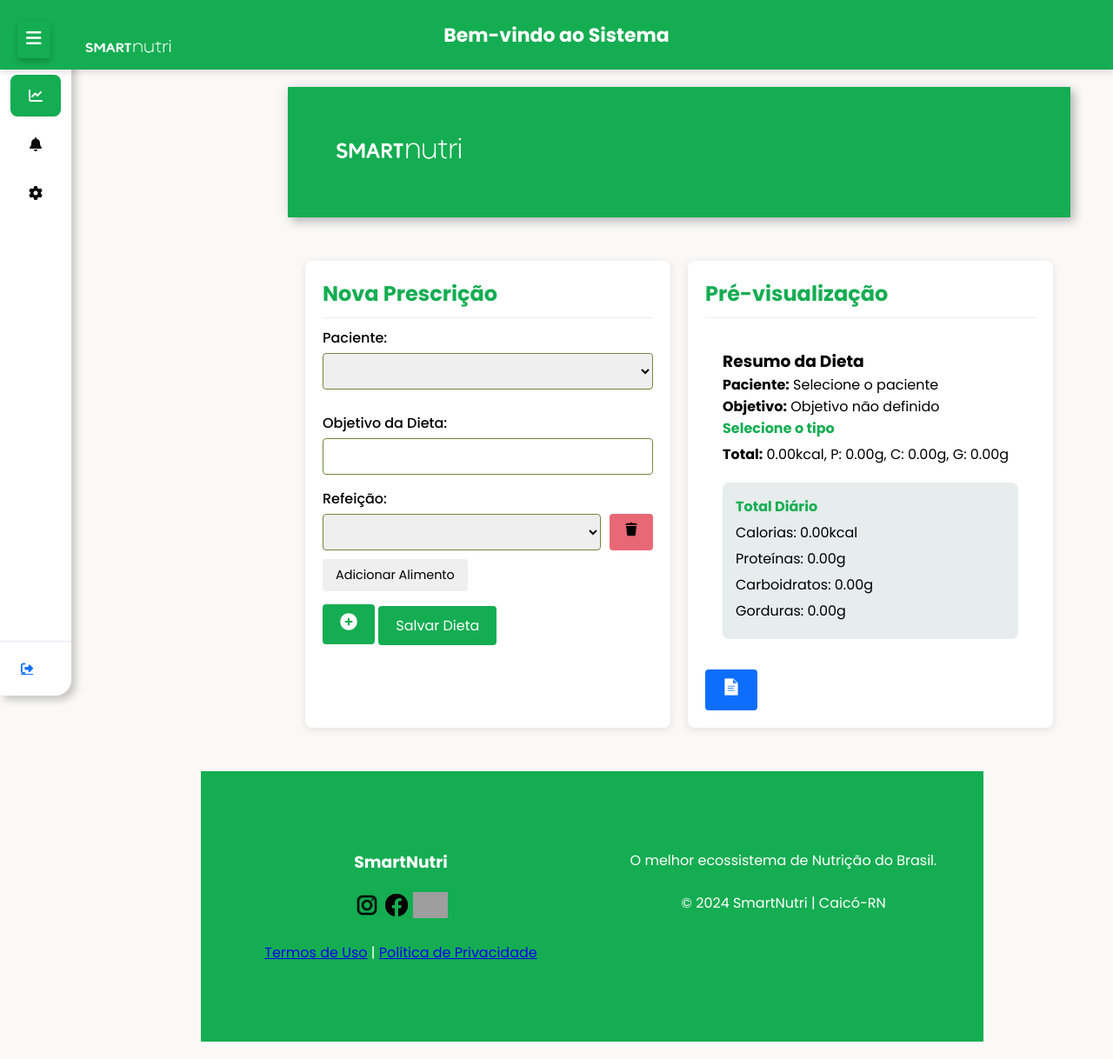
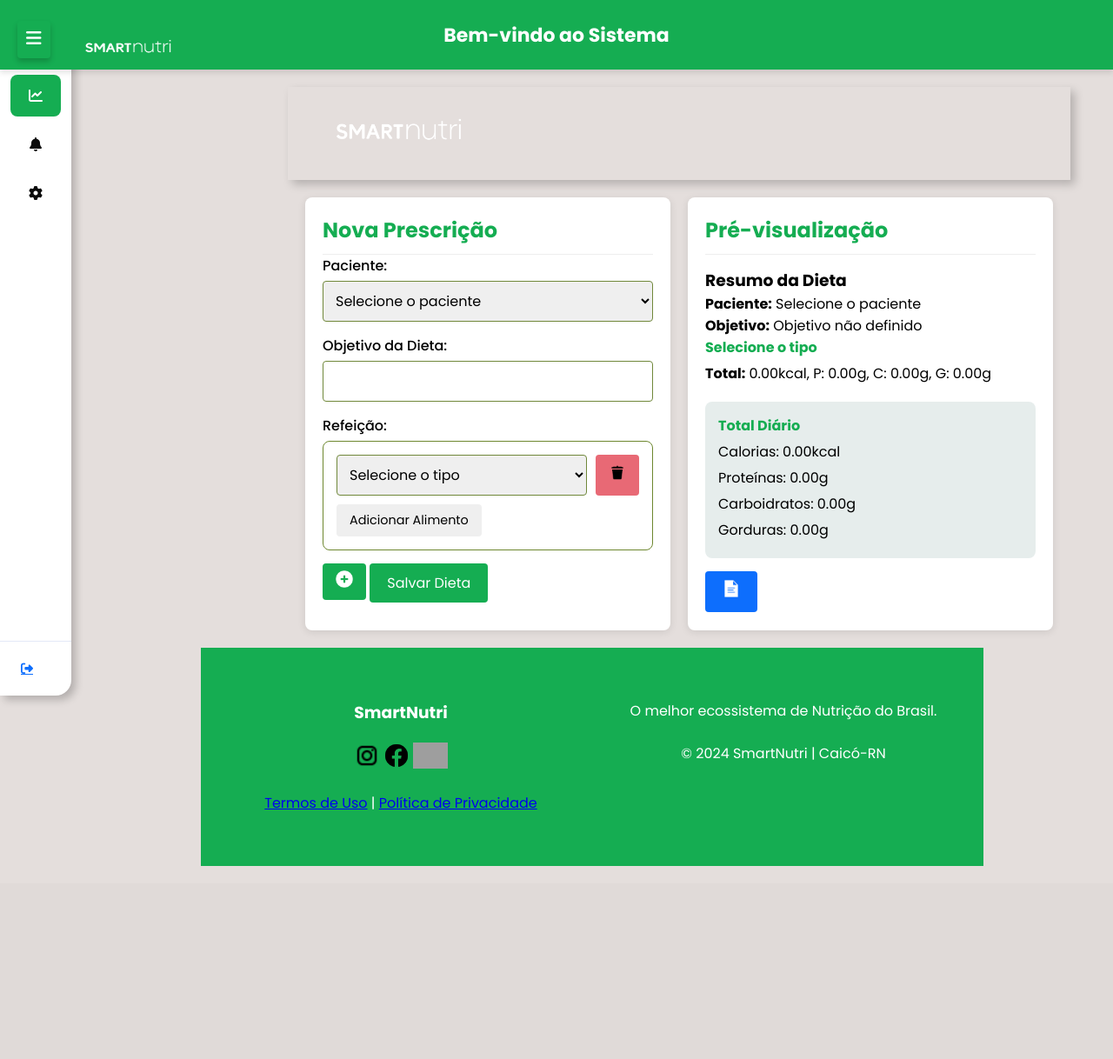
Before and after one commit to cllararibeiro/smartnutri, a Flask app: template templates/nutricionista/dieta.html in a window 1280 px wide. Shown: the whole page at 87% size. After the commit the page ends 996 px from the top, so only its background shows below. Run offline with Flask 3, Linux system fonts and the light colour scheme; the template is opened without the code that fills it, so the values that code supplies are empty; parts of the project's set-up code (start-up, migrations or seed data) failed here and were passed over; grey boxes are pictures that could not be loaded.

Commit message:
Update dieta.css

```diff
--- a/static/css/dieta.css
+++ b/static/css/dieta.css
@@ -19,55 +19,12 @@
 }
 
 /* Estilos gerais */
-* {
+body {
+    font-family: 'Poppins', sans-serif;
     margin: 0;
     padding: 0;
-    box-sizing: border-box;
-    font-family: "Poppins", sans-serif;
+    background-color: var(--bege);
 }
-
-  .bg-verde {
-    background-color:var(--verde-padrao);
-  }
-
-  .bg-bege{
-    background-color:  #e4dedc;
-  }
-
-  .btn-danger {
-    background-color: var(--rosa);
-  }
-
-  .btn-rosa {
-    background-color: var(--rosa);
-  }
-
-  .btn-azul {
-    background-color: var(--azul);
-  }
-
-  .btn-amarelo {
-    background-color:var(--amarelo) ;
-  }
-
-  body {
-    width: 100%;
-    height: auto;
-    font-family: 'Lucida Sans', 'Lucida Sans Regular', 'Lucida Grande', 'Lucida Sans Unicode', Geneva, Verdana, sans-serif;
-    background-color: #faf9f8;
-  }
-
-  .container1 {
-    display: flex;
-    width: 100%;
-    height: 150px;
-    background-color: var(--verde-padrao);
-    box-shadow: 0 0 15px rgba(0, 0, 0, 0.1);
-    margin-top: 0%;
-    justify-items: center;
-    align-items: center;
-  }
-
 
 header {
     background-color: var(--verde-padrao);
@@ -98,9 +55,6 @@ header h1 {
     width: 900px;
     margin: 20px auto;
     padding: 0 20px;
-    justify-items: center;
-    margin-bottom: 50px;
-    margin-top: 50px;
 }
 
 .form-section, .preview-section {
@@ -108,7 +62,6 @@ header h1 {
     border-radius: 8px;
     padding: 20px;
     box-shadow: 0 2px 10px rgba(0,0,0,0.1);
-    width: 100%;
 }
 
 h2 {
@@ -120,9 +73,6 @@ h2 {
 
 /* Formulário */
 .form-group {
-    padding-top: 10px;
-    padding-left: 0;
-    padding-right: 0;
     margin-bottom: 15px;
 }
 
@@ -135,8 +85,7 @@ label {
 
 select, input {
     width: 100%;
-    height: 20px;
-    padding: 20px;
+    padding: 10px;
     border: 1px solid var(--verde-botao-borda);
     border-radius: 4px;
     font-size: 1rem;
@@ -144,8 +93,9 @@ select, input {
 
 /* Refeições e alimentos */
 .refeicao {
+    border: 1px solid var(--verde-medio);
     border-radius: 8px;
-    padding: 0;
+    padding: 15px;
     margin-bottom: 15px;
     background-color: var(--branco);
 }
@@ -165,10 +115,11 @@ select, input {
 }
 
 .alimento {
-    margin: 10px;
+    margin-bottom: 10px;
     padding: 10px;
     background-color: var(--branco);
     border-radius: 4px;
+    border: 1px solid var(--verde-claro);
 }
 
 .alimento-row {
@@ -192,11 +143,6 @@ select, input {
     display: inline-block;
 }
 
-#preview-container {
-    padding: 20px;
-    margin-top: 20px;
-}
-
 /* Botões */
 button {
     cursor: pointer;
@@ -209,7 +155,8 @@ button {
 
 .btn-add {
     background-color: var(--verde-padrao);
-    padding: 10px 20px;
+    color: var(--branco);
+    margin-bottom: 15px;
 }
 
 .btn-add:hover {
@@ -293,8 +240,9 @@ button {
 /* Rodapé */
 footer {
     padding: 40px 0;
-    color: white;
+    color: var(--branco);
     text-align: center;
+    background-color: var(--verde-padrao);
 }
 
 .footer-container {
@@ -305,20 +253,8 @@ footer {
     padding-bottom: 20px;
 }
 
-  .footer-left, .footer-center {
-    max-width: 300px;
-  }
-
-  .footer-left h3, .footer-center h3 {
-    font-size: 1.5rem;
-  }
-
-  .footer-bottom {
-    font-size: 0.9em;
-  }
-
 .footer-bottom a {
-    color: white;
+    color: var(--branco);
     text-decoration: none;
     margin: 0 10px;
 }
```
Lines whose indentation alone changed are shown as unchanged.
